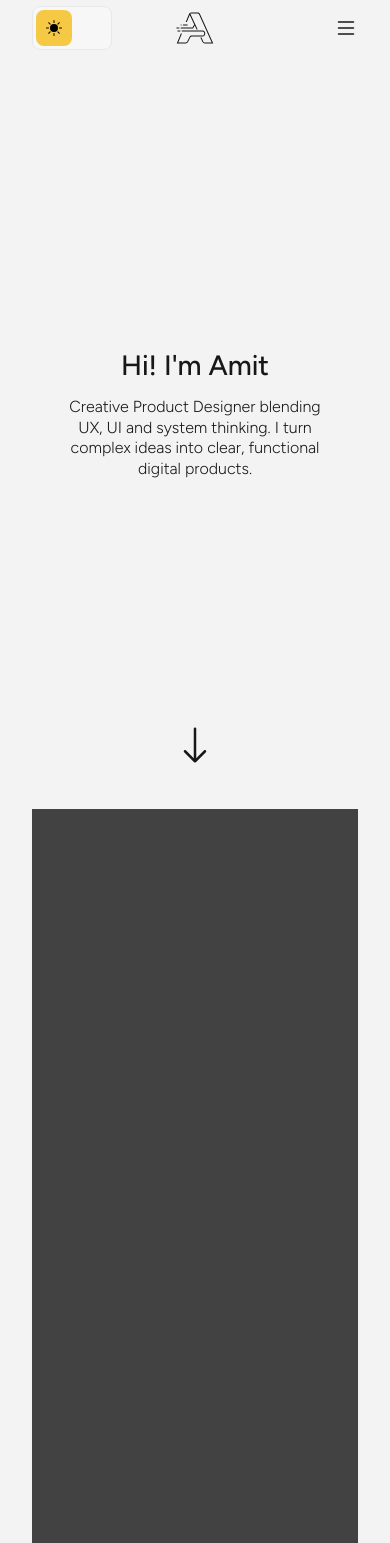
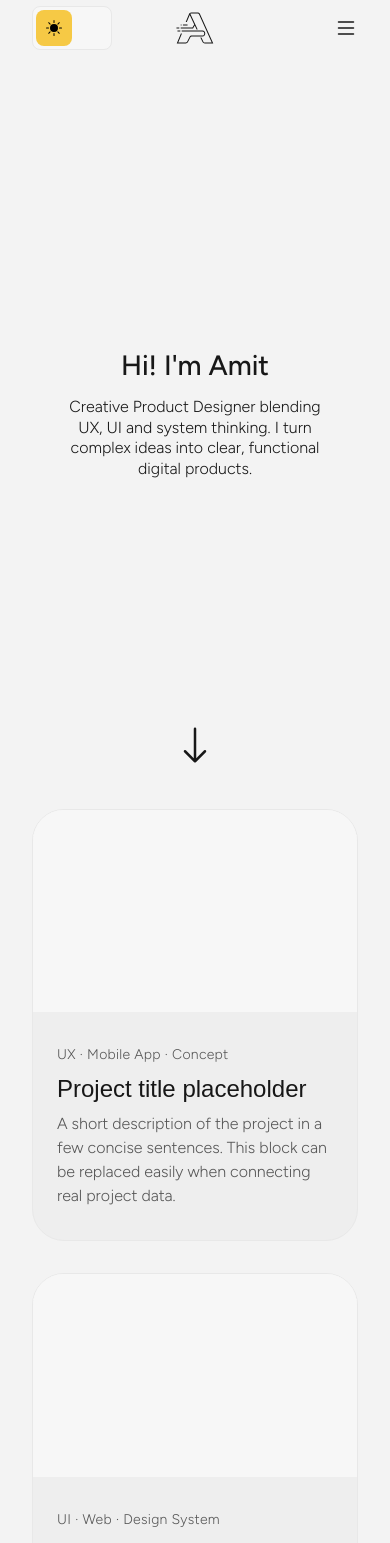
Before and after one commit to amitkedem100/portfolio, a Next.js app: page /portfolio/home in a window 390 px wide. Shown: the top 1543 px of the page. Built offline with nearby package versions, Linux system fonts and the light colour scheme; a web font is replaced by a local one.

Commit message:
creating project card

```diff
--- a/src/app/globals.css
+++ b/src/app/globals.css
@@ -63,6 +63,7 @@
 
   /* Radii */
   --radius-8: 8px;
+  --radius-32: 32px;
 
   /* Theme toggle (sun = light mode, moon = dark mode) */
   --theme-toggle-sun-bg: #F6C945;
--- a/src/app/portfolio/components/PortfolioCursor.css
+++ b/src/app/portfolio/components/PortfolioCursor.css
@@ -29,3 +29,42 @@
   opacity: 0;
   visibility: hidden;
 }
+
+/* viewProject: filled circle with label + icon, CTA-style */
+.portfolio-cursor[data-variant="viewProject"] {
+  width: 105px;
+  height: 105px;
+  margin-left: -52.5px;
+  margin-top: -52.5px;
+  background: var(--accent);
+  opacity: 0.9;
+  display: flex;
+  align-items: center;
+  justify-content: center;
+  transition:
+    width 0.16s ease,
+    height 0.16s ease,
+    margin 0.16s ease,
+    opacity 0.16s ease;
+}
+
+.portfolio-cursor-view-inner {
+  display: flex;
+  flex-direction: column;
+  margin-top: 8px;
+  align-items: center;
+  justify-content: center;
+  gap: 8px;
+  color: white;
+}
+
+.portfolio-cursor-view-label {
+  font: 600 10px/1.2 var(--portfolio-font-body);
+  letter-spacing: 0.08em;
+  text-transform: uppercase;
+}
+
+.portfolio-cursor-view-icon {
+  flex-shrink: 0;
+  color: white;
+}
--- a/src/app/portfolio/components/PortfolioCursor.tsx
+++ b/src/app/portfolio/components/PortfolioCursor.tsx
@@ -1,24 +1,25 @@
 "use client";
 
-import { useState, useEffect, useRef } from "react";
+import { useEffect, useRef, useState } from "react";
 import { useCursorContext } from "../context/CursorContext";
 import "./PortfolioCursor.css";
 
 const DESKTOP_MEDIA = "(min-width: 769px)";
 const REDUCED_MOTION_MEDIA = "(prefers-reduced-motion: reduce)";
-/* Lerp factor: lower = more lag, higher = snappier. ~0.15–0.2 gives a mild trailing feel */
 const LERP_FACTOR = 0.18;
+const VIEW_PROJECT_CONTENT_DELAY = 180;
 
 export function PortfolioCursor() {
   const { variant } = useCursorContext();
   const [isDesktop, setIsDesktop] = useState(false);
   const [prefersReducedMotion, setPrefersReducedMotion] = useState(false);
   const [position, setPosition] = useState({ x: 0, y: 0 });
+  const [isViewProjectContentVisible, setIsViewProjectContentVisible] =
+    useState(false);
   const targetRef = useRef({ x: 0, y: 0 });
   const displayRef = useRef({ x: 0, y: 0 });
   const hasInitialPositionRef = useRef(false);
 
-  /* Desktop only: match portfolio breakpoint */
   useEffect(() => {
     const mq = window.matchMedia(DESKTOP_MEDIA);
     const handler = () => setIsDesktop(mq.matches);
@@ -27,7 +28,6 @@ export function PortfolioCursor() {
     return () => mq.removeEventListener("change", handler);
   }, []);
 
-  /* Disable custom cursor when user prefers reduced motion */
   useEffect(() => {
     const mq = window.matchMedia(REDUCED_MOTION_MEDIA);
     const handler = () => setPrefersReducedMotion(mq.matches);
@@ -36,7 +36,6 @@ export function PortfolioCursor() {
     return () => mq.removeEventListener("change", handler);
   }, []);
 
-  /* Target position from pointer */
   useEffect(() => {
     if (!isDesktop) return;
 
@@ -53,7 +52,6 @@ export function PortfolioCursor() {
     return () => window.removeEventListener("pointermove", onMove);
   }, [isDesktop]);
 
-  /* Animation loop: lerp display position toward target for a slight trailing effect */
   useEffect(() => {
     if (!isDesktop) return;
 
@@ -72,6 +70,27 @@ export function PortfolioCursor() {
     return () => cancelAnimationFrame(rafId);
   }, [isDesktop]);
 
+  const isViewProject = variant === "viewProject";
+
+  useEffect(() => {
+    let timeoutId: number | undefined;
+
+    if (isViewProject) {
+      setIsViewProjectContentVisible(false);
+      timeoutId = window.setTimeout(() => {
+        setIsViewProjectContentVisible(true);
+      }, VIEW_PROJECT_CONTENT_DELAY);
+    } else {
+      setIsViewProjectContentVisible(false);
+    }
+
+    return () => {
+      if (timeoutId !== undefined) {
+        window.clearTimeout(timeoutId);
+      }
+    };
+  }, [isViewProject]);
+
   if (!isDesktop || prefersReducedMotion) return null;
 
   return (
@@ -82,6 +101,27 @@ export function PortfolioCursor() {
         transform: `translate(${position.x}px, ${position.y}px)`,
       }}
       aria-hidden
-    />
+    >
+      {isViewProject && isViewProjectContentVisible && (
+        <div className="portfolio-cursor-view-inner">
+          <span className="portfolio-cursor-view-label">VIEW PROJECT</span>
+          <svg
+            className="portfolio-cursor-view-icon"
+            width={20}
+            height={20}
+            viewBox="0 0 16 16"
+            fill="none"
+            xmlns="http://www.w3.org/2000/svg"
+            aria-hidden
+          >
+            <path
+              fillRule="evenodd"
+              fill="currentColor"
+              d="M14 13.5a.5.5 0 0 1-.5.5h-6a.5.5 0 0 1 0-1h4.793L2.146 2.854a.5.5 0 1 1 .708-.708L13 12.293V7.5a.5.5 0 0 1 1 0z"
+            />
+          </svg>
+        </div>
+      )}
+    </div>
   );
 }
--- /dev/null
+++ b/src/app/portfolio/components/ProjectCard.css
@@ -0,0 +1,109 @@
+.project-card {
+  display: block;
+  width: 100%;
+  border: 1px solid var(--border-subtle);
+  border-radius: var(--radius-32);
+  overflow: hidden;
+  background: var(--surface);
+}
+
+.project-card-link {
+  display: block;
+  text-decoration: none;
+  color: inherit;
+}
+
+/* Default: text left, image right (row-reverse so DOM order image|text becomes text|image visually) */
+.project-card-inner {
+  display: flex;
+  flex-direction: row-reverse;
+  min-height: 360px;
+}
+
+/* imagePosition="left" → image left, text right */
+.project-card--image-left .project-card-inner {
+  flex-direction: row;
+}
+
+.project-card-image-wrap {
+  position: relative;
+  flex: 0 0 58%;
+  min-height: 360px;
+  background: var(--surface-subtle);
+}
+
+.project-card-image {
+  object-fit: cover;
+}
+
+.project-card-image-placeholder {
+  position: absolute;
+  inset: 0;
+  background: var(--surface-subtle);
+}
+
+.project-card-text {
+  flex: 1;
+  min-width: 0;
+  display: flex;
+  flex-direction: column;
+  justify-content: center;
+  padding: 48px 40px;
+  gap: 12px;
+}
+
+.project-card-keywords {
+  margin: 0;
+  font: var(--portfolio-text-b3);
+  color: var(--text-secondary);
+  text-transform: none;
+  letter-spacing: 0.02em;
+}
+
+.project-card-title {
+  margin: 0;
+  font: var(--portfolio-text-h2);
+  color: var(--text-primary);
+}
+
+.project-card-description {
+  margin: 0;
+  font: var(--portfolio-text-b2);
+  color: var(--text-secondary);
+  line-height: 1.5;
+}
+
+@media (max-width: 1024px) {
+  .project-card-inner {
+    min-height: 320px;
+  }
+
+  .project-card-image-wrap {
+    min-height: 320px;
+    flex: 0 0 55%;
+  }
+
+  .project-card-text {
+    padding: 40px 32px;
+  }
+}
+
+/* Mobile: always stack image on top, text below; ignore imagePosition */
+@media (max-width: 768px) {
+  .project-card-inner,
+  .project-card--image-left .project-card-inner {
+    flex-direction: column;
+    min-height: 0;
+  }
+
+  .project-card-image-wrap {
+    flex: none;
+    aspect-ratio: 16 / 10;
+    min-height: 0;
+  }
+
+  .project-card-text {
+    padding: 32px 24px;
+    gap: 8px;
+  }
+}
--- /dev/null
+++ b/src/app/portfolio/components/ProjectCard.tsx
@@ -0,0 +1,54 @@
+import Link from "next/link";
+import Image from "next/image";
+import "./ProjectCard.css";
+
+export type ProjectCardProps = {
+  title: string;
+  description: string;
+  keywords: string;
+  imageSrc?: string;
+  imageAlt: string;
+  href: string;
+  /** "right" = text left, image right (default). "left" = image left, text right. Ignored on mobile (always image on top). */
+  imagePosition?: "right" | "left";
+};
+
+export function ProjectCard({
+  title,
+  description,
+  keywords,
+  imageSrc,
+  imageAlt,
+  href,
+  imagePosition = "right",
+}: ProjectCardProps) {
+  const modifierClass =
+    imagePosition === "left" ? " project-card--image-left" : "";
+
+  return (
+    <article className={`project-card${modifierClass}`}>
+      <Link href={href} className="project-card-link" aria-label={`View project: ${title}`}>
+        <div className="project-card-inner">
+          <div className="project-card-image-wrap">
+            {imageSrc ? (
+              <Image
+                src={imageSrc}
+                alt={imageAlt}
+                fill
+                className="project-card-image"
+                sizes="(max-width: 768px) 100vw, 58vw"
+              />
+            ) : (
+              <div className="project-card-image-placeholder" aria-hidden />
+            )}
+          </div>
+          <div className="project-card-text">
+            <p className="project-card-keywords">{keywords}</p>
+            <h2 className="project-card-title">{title}</h2>
+            <p className="project-card-description">{description}</p>
+          </div>
+        </div>
+      </Link>
+    </article>
+  );
+}
--- a/src/app/portfolio/home/page.css
+++ b/src/app/portfolio/home/page.css
@@ -30,10 +30,10 @@
   display: block;
 }
 
-/* Temporary: placeholder for Selected Work area (layout / scroll testing only) */
-.home-page-selected-work-placeholder {
-  min-height: 120vh;
-  background-color: var(--background-dark); /* temporary background color, delete in first prompt */
+.home-page-selected-work {
+  display: flex;
+  flex-direction: column;
+  gap: 32px;
 }
 
 /* Tablet: use grid margin */
--- a/src/app/portfolio/home/page.tsx
+++ b/src/app/portfolio/home/page.tsx
@@ -1,4 +1,6 @@
 import "./page.css";
+import { CursorZone } from "@/app/portfolio/components/CursorZone";
+import { ProjectCard } from "@/app/portfolio/components/ProjectCard";
 import { HomeHero } from "./components/HomeHero";
 
 export default function PortfolioHomePage() {
@@ -8,9 +10,40 @@ export default function PortfolioHomePage() {
         <HomeHero />
       </section>
       <section
-        className="home-page-section home-page-selected-work-placeholder"
+        className="home-page-section home-page-selected-work"
         aria-label="Selected Work"
-      />
+      >
+        <CursorZone variant="viewProject">
+          <ProjectCard
+            title="Project title placeholder"
+            description="A short description of the project in a few concise sentences. This block can be replaced easily when connecting real project data."
+            keywords="UX · Mobile App · Concept"
+            imageAlt="Project cover"
+            href="/portfolio/project/placeholder"
+            imagePosition="right"
+          />
+        </CursorZone>
+        <CursorZone variant="viewProject">
+          <ProjectCard
+            title="Second project placeholder"
+            description="Another featured project with placeholder copy. Layout alternates so the image appears on the left for visual variety."
+            keywords="UI · Web · Design System"
+            imageAlt="Second project cover"
+            href="/portfolio/project/placeholder-2"
+            imagePosition="left"
+          />
+        </CursorZone>
+        <CursorZone variant="viewProject">
+          <ProjectCard
+            title="Third project placeholder"
+            description="A third card to complete the alternating pattern. Same component, different content and image position."
+            keywords="Research · Strategy · Prototype"
+            imageAlt="Third project cover"
+            href="/portfolio/project/placeholder-3"
+            imagePosition="right"
+          />
+        </CursorZone>
+      </section>
     </div>
   );
 }
--- a/src/app/portfolio/types/portfolio.types.ts
+++ b/src/app/portfolio/types/portfolio.types.ts
@@ -10,4 +10,4 @@ export type Project = ProjectMeta & {
 };
 
 /** Custom cursor variant (desktop-only). Extensible for future e.g. "button". */
-export type CursorVariant = "default" | "large" | "hidden";
+export type CursorVariant = "default" | "large" | "hidden" | "viewProject";
```
Also changed, not shown: public/assets/arrow-down-right.svg (added).
